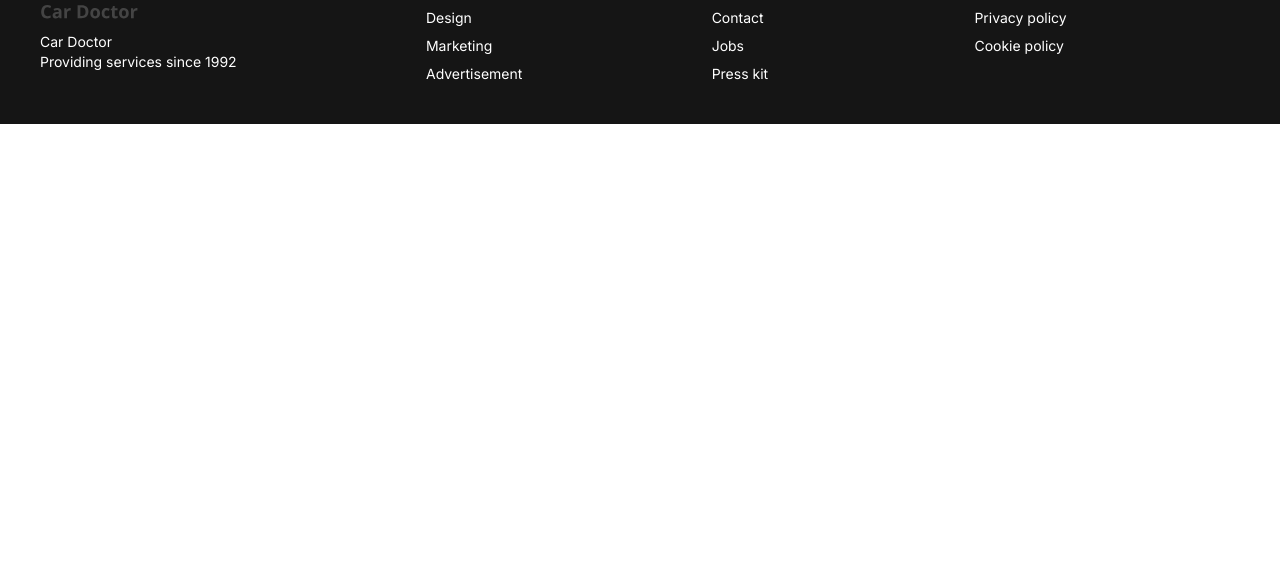
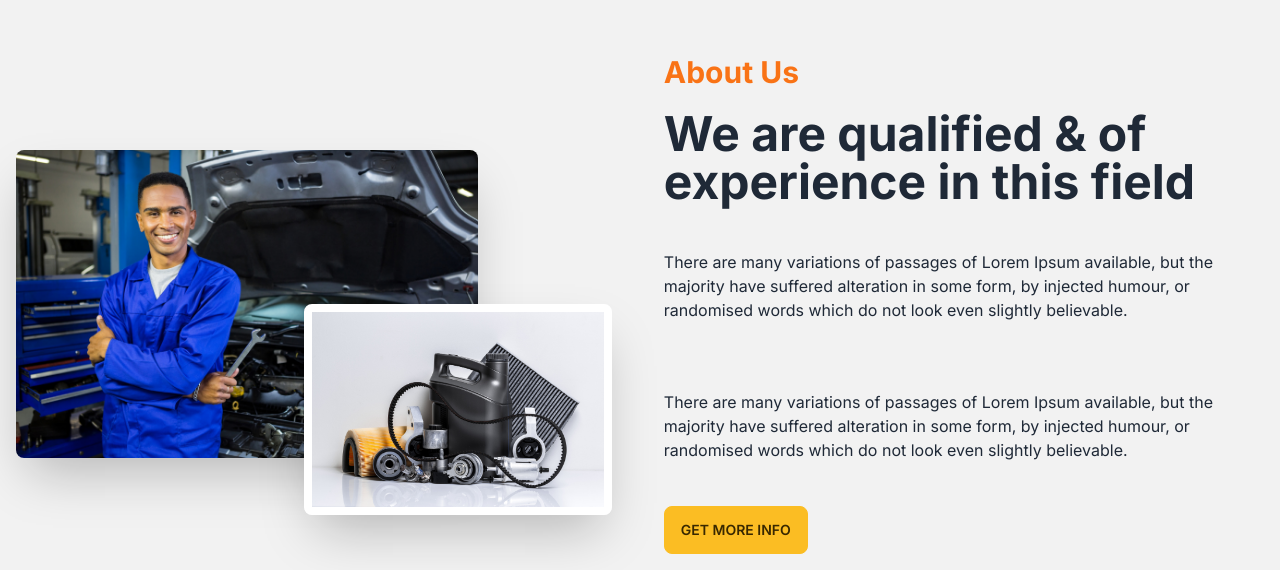
Before and after one commit to sharifrayhan/car-doctor-client, a React (Vite) app: page / in a window 1280 px wide. Shown: the part 1130-1700 px from the top of the page. Before the commit the page ends 1254 px from the top, so only its background shows below. Built offline with nearby package versions, Linux system fonts and the light colour scheme; no server answers.

Commit message:
created about section

```diff
--- /dev/null
+++ b/src/Pages/About.jsx
@@ -0,0 +1,24 @@
+import person from '../assets/images/about_us/person.jpg'
+import parts from '../assets/images/about_us/parts.jpg'
+
+const About = () => {
+    return (
+        <div className="hero min-h-screen bg-base-200">
+            <div className="hero-content flex-col lg:flex-row">
+                <div className='lg:w-1/2 relative'>
+                    <img src={person} className="w-3/4 rounded-lg shadow-2xl" />
+                    <img src={parts} className="w-1/2 absolute right-5 top-1/2 rounded-lg border-8 border-white shadow-2xl" />
+                </div>
+                <div className='lg:w-1/2 space-y-5 p-4'>
+                    <h3 className='text-3xl text-orange-500 font-bold'>About Us</h3>
+                    <h1 className="text-5xl font-bold">We are qualified & of experience in this field</h1>
+                    <p className="py-6">There are many variations of passages of Lorem Ipsum available, but the majority have suffered alteration in some form, by injected humour, or randomised words which do not look even slightly believable. </p>
+                    <p className="py-6">There are many variations of passages of Lorem Ipsum available, but the majority have suffered alteration in some form, by injected humour, or randomised words which do not look even slightly believable. </p>
+                    <button className="btn btn-warning">Get More Info</button>
+                </div>
+            </div>
+        </div>
+    );
+};
+
+export default About;
--- a/src/Pages/Home.jsx
+++ b/src/Pages/Home.jsx
@@ -1,3 +1,4 @@
+import About from "./About";
 import Banner from "./Banner";
 import Extra from "./Extra";
 import Footer from "./Footer";
@@ -9,6 +10,7 @@
         <div className='max-w-8xl mx-auto '>
            <Navbar></Navbar>
             <Banner></Banner>
+            <About></About>
            <Footer></Footer>
         </div>
     );
```
Also changed, not shown: src/Pages/Services.jsx (added).
